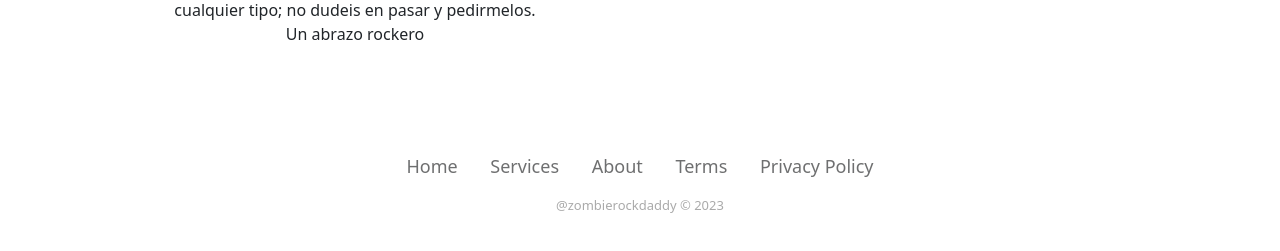
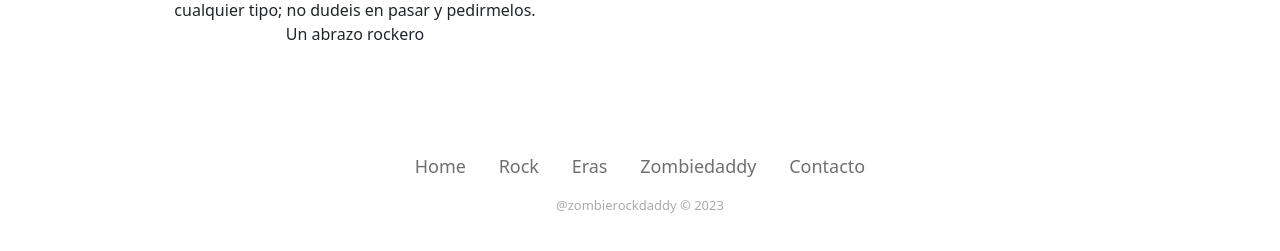
Before and after one commit to Alberto011080/Rock-for-Zombies, a website: page pageszombies/contacto.html in a window 1280 px wide. Shown: the part 1314-1565 px from the top of the page. Drawn offline with nearby package versions, Linux system fonts and the light colour scheme.

Commit message:
segundapreentrega

```diff
--- a/pageszombies/contacto.html
+++ b/pageszombies/contacto.html
@@ -5,7 +5,7 @@
     <meta charset="UTF-8">
     <meta name="viewport" content="width=, initial-scale=1.0">
     <title>RockforZobies</title>
-    <link rel="icon" sizes="16*16 32*32 48*48" type="img" href="./img/logos-01.png">
+    <link rel="icon" sizes="16*16 32*32 48*48" type="img" href="../img/logos-01.png">
     <link rel="stylesheet" href="../css/stylenew.css">
     <!----------------------------------BOOTSTRAP------------------------------------------------->
     <link href="https://cdn.jsdelivr.net/npm/bootstrap@5.3.2/dist/css/bootstrap.min.css" rel="stylesheet" integrity="sha384-T3c6CoIi6uLrA9TneNEoa7RxnatzjcDSCmG1MXxSR1GAsXEV/Dwwykc2MPK8M2HN" crossorigin="anonymous">
@@ -180,13 +180,13 @@
                     class="icon      ion-social-instagram"></i></a><a href="#"><i
                     class="icon ion-social-snapchat"></i></a><a href="#"><i class="icon ion-social-twitter"></i></a><a
                 href="#"><i class="icon ion-social-facebook"></i></a></div> -->
-        <ul class="list-inline">
-            <li class="list-inline-item"><a href="#">Home</a></li>
-            <li class="list-inline-item"><a href="#">Services</a></li>
-            <li class="list-inline-item"><a href="#">About</a></li>
-            <li class="list-inline-item"><a href="#">Terms</a></li>
-            <li class="list-inline-item"><a href="#">Privacy Policy</a></li>
-        </ul>
+                <ul class="list-inline">
+                    <li class="list-inline-item"><a href="../index.html">Home</a></li>
+                    <li class="list-inline-item"><a href="../pageszombies/rock.html">Rock</a></li>
+                    <li class="list-inline-item"><a href="../pageszombies/eras.html">Eras</a></li>
+                    <li class="list-inline-item"><a href="../pageszombies/zombiedaddy.html">Zombiedaddy</a></li>
+                    <li class="list-inline-item"><a href="../pageszombies/contacto.html">Contacto</a></li>
+                </ul>
         <p class="copyright">@zombierockdaddy © 2023</p>
     </footer>
 </div>
```
Also changed, not shown: index.html (+5 -5 lines), pageszombies/dosmil.html (+8 -8 lines), pageszombies/eras.html (+8 -8 lines), pageszombies/noventa.html (+8 -8 lines), pageszombies/ochenta.html (+8 -8 lines), pageszombies/rock.html (+8 -8 lines), pageszombies/setenta.html (+7 -7 lines), pageszombies/zombiedaddy.html (+8 -8 lines).
